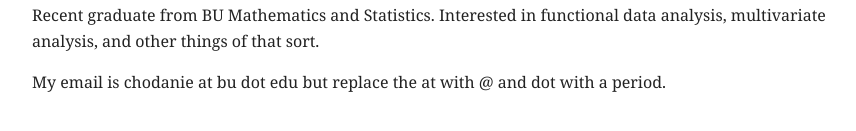
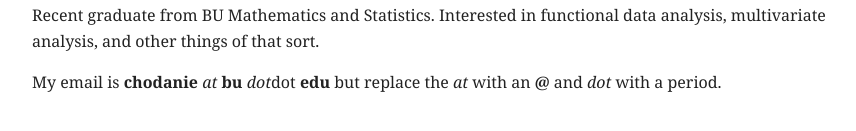
Before and after one commit to chodanie/chodanie.github.io, a plain HTML site: page index.html in a window 1280 px wide. Shown: the part 177-308 px from the top of the page, without its empty margins (208-1064 px from the left). Drawn offline with Linux system fonts and the light colour scheme.

Commit message:
Update index.html

```diff
--- a/index.html
+++ b/index.html
@@ -17,6 +17,6 @@
 
   <p>Recent graduate from BU Mathematics and Statistics. Interested in functional data analysis, multivariate analysis, and other things of that sort.</p>
 
-  <p>My email is chodanie at bu dot edu but replace the at with @ and dot with a period.</p>
+  <p>My email is <strong>chodanie</strong> <i>at</i> <strong>bu</strong> <i>dot</i>dot <strong>edu</strong> but replace the <i>at</i> with an <strong>@</strong> and <i>dot</i> with a period.</p>
 </body>
 </html>
```
